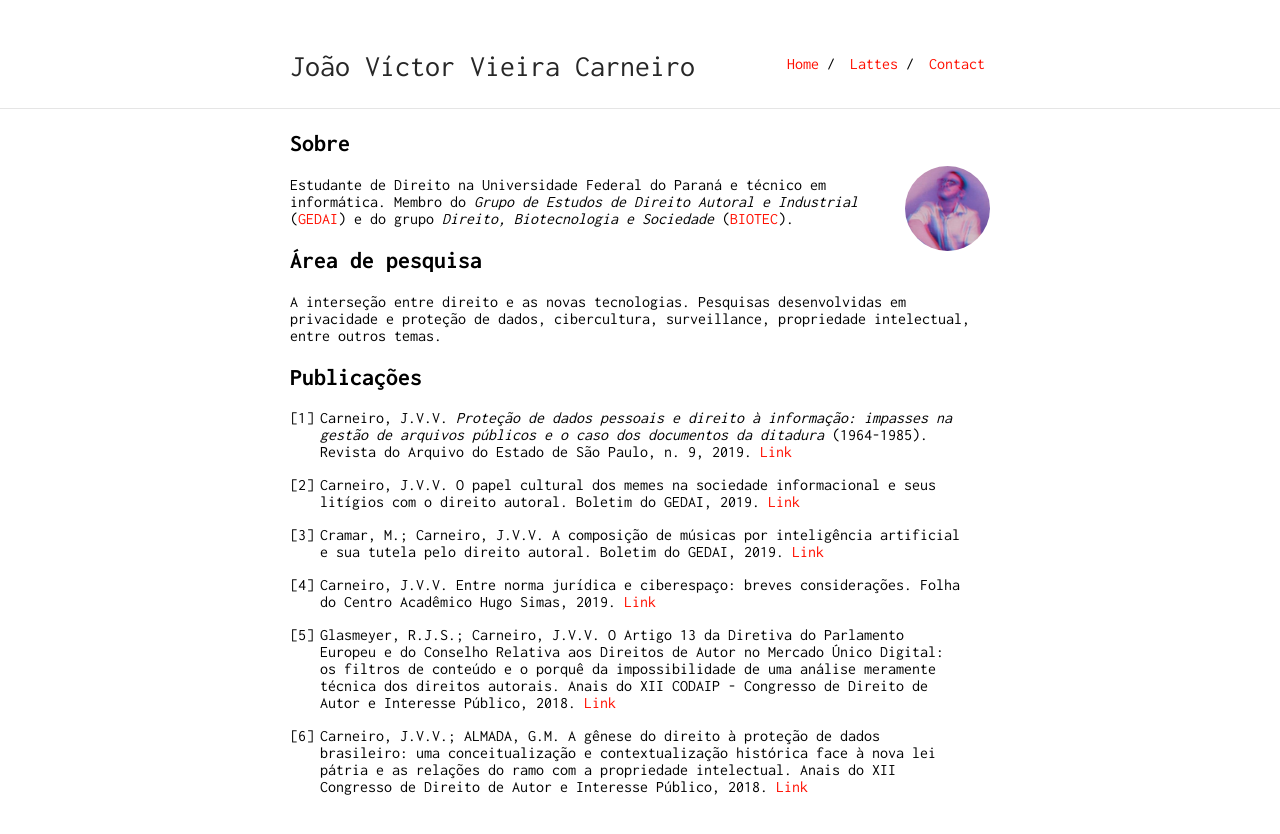
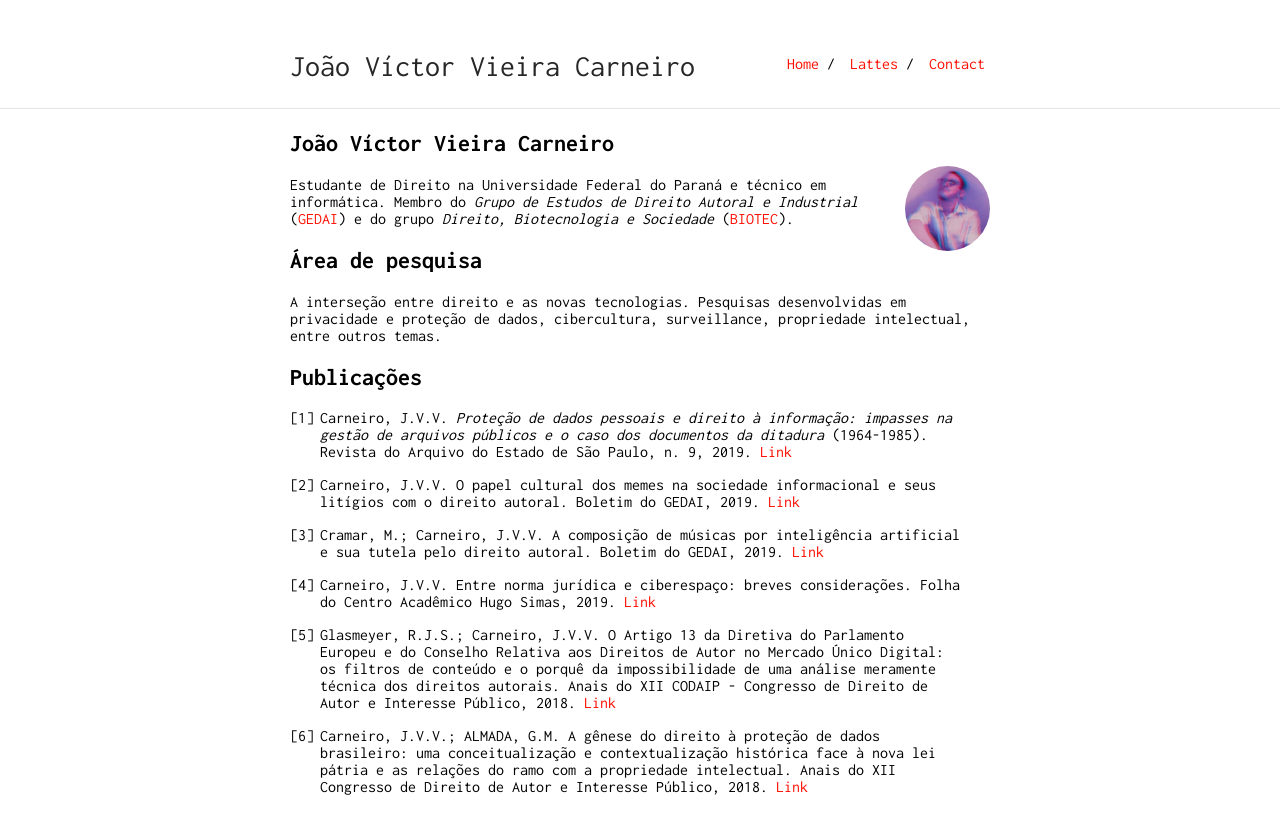
Before and after one commit to joaovvcarneiro/joaovvcarneiro.github.io, a Jekyll site: the page built from index.md, in a window 1280 px wide. Shown: the top 834 px of the page. Built offline with Jekyll 4.4.1, drawn with Linux system fonts in a browser that asks for light colours; our own code applies the rules of GitHub Pages for plain Markdown files.

Commit message:
Update index.md

```diff
--- a/index.md
+++ b/index.md
@@ -2,7 +2,7 @@
 layout: default
 ---
 
-## Sobre
+## João Víctor Vieira Carneiro
 
 <img class="profile-picture" src="foto-jv.jpg">
 
```
